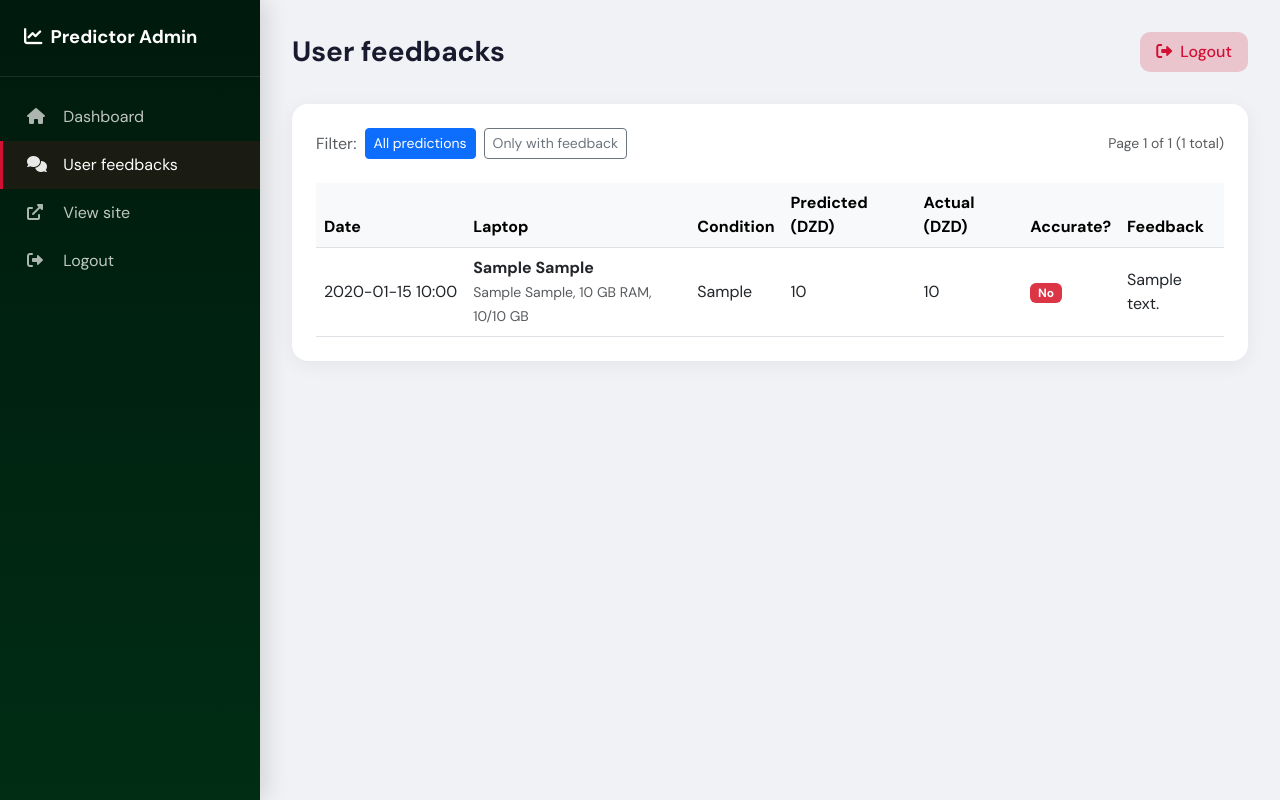
After one commit to abdelhak-k/Algeria-laptop-price-prediction-website, a Django app: page /dashboard/feedback/ in a window 1280 px wide. The commit adds this page. Run offline with Django 5.2, Linux system fonts and the light colour scheme; a user stored in the database is signed in; tables that the repository leaves empty hold one stand-in row (values such as "Sample post"); parts of the project's set-up code (start-up, migrations or seed data) failed here and were passed over.

Commit message:
feat: Add user feedback dashboard page

```diff
--- a/predictor/templates/predictor/dashboard_base.html
+++ b/predictor/templates/predictor/dashboard_base.html
@@ -105,7 +105,8 @@
         <aside class="dashboard-sidebar">
             <div class="brand"><i class="fas fa-chart-line me-2"></i>Predictor Admin</div>
             <nav>
-                <a class="nav-link active" href="{% url 'predictor:dashboard' %}"><i class="fas fa-home"></i> Dashboard</a>
+                <a class="nav-link {% if request.resolver_match.url_name == 'dashboard' %}active{% endif %}" href="{% url 'predictor:dashboard' %}"><i class="fas fa-home"></i> Dashboard</a>
+                <a class="nav-link {% if request.resolver_match.url_name == 'dashboard_feedback' %}active{% endif %}" href="{% url 'predictor:dashboard_feedback' %}"><i class="fas fa-comments"></i> User feedbacks</a>
                 <a class="nav-link" href="{% url 'predictor:home' %}" target="_blank"><i class="fas fa-external-link-alt"></i> View site</a>
                 <a class="nav-link" href="{% url 'predictor:dashboard_logout' %}"><i class="fas fa-sign-out-alt"></i> Logout</a>
             </nav>
--- /dev/null
+++ b/predictor/templates/predictor/dashboard_feedback.html
@@ -0,0 +1,90 @@
+{% extends 'predictor/dashboard_base.html' %}
+{% block title %}User feedbacks{% endblock %}
+{% block page_heading %}User feedbacks{% endblock %}
+
+{% block content %}
+<div class="chart-card">
+    <div class="d-flex flex-wrap justify-content-between align-items-center gap-3 mb-4">
+        <div class="d-flex align-items-center gap-2">
+            <span class="text-muted">Filter:</span>
+            <a href="?" class="btn btn-sm {% if not filter_with_feedback %}btn-primary{% else %}btn-outline-secondary{% endif %}">All predictions</a>
+            <a href="?with_feedback=1" class="btn btn-sm {% if filter_with_feedback %}btn-primary{% else %}btn-outline-secondary{% endif %}">Only with feedback</a>
+        </div>
+        <div class="text-muted small">
+            Page {{ page_obj.number }} of {{ page_obj.paginator.num_pages }} ({{ page_obj.paginator.count }} total)
+        </div>
+    </div>
+
+    <div class="table-responsive">
+        <table class="table table-hover align-middle mb-0">
+            <thead class="table-light">
+                <tr>
+                    <th>Date</th>
+                    <th>Laptop</th>
+                    <th>Condition</th>
+                    <th>Predicted (DZD)</th>
+                    <th>Actual (DZD)</th>
+                    <th>Accurate?</th>
+                    <th>Feedback</th>
+                </tr>
+            </thead>
+            <tbody>
+                {% for f in page_obj %}
+                <tr>
+                    <td class="text-nowrap">{{ f.created_at|date:"Y-m-d H:i" }}</td>
+                    <td>
+                        <strong>{{ f.brand }} {{ f.series }}</strong>
+                        <br><small class="text-muted">{{ f.cpu_brand }} {{ f.cpu_family }}, {{ f.ram_size_gb }} GB RAM, {{ f.ssd_size_gb }}/{{ f.hdd_size_gb }} GB</small>
+                    </td>
+                    <td>{{ f.condition }}</td>
+                    <td>{{ f.predicted_price|floatformat:0 }}</td>
+                    <td>{% if f.actual_price %}{{ f.actual_price|floatformat:0 }}{% else %}<span class="text-muted">—</span>{% endif %}</td>
+                    <td>
+                        {% if f.is_accurate %}
+                            {% if f.is_accurate == 'yes' %}<span class="badge bg-success">Yes</span>
+                            {% elif f.is_accurate == 'close' %}<span class="badge bg-warning text-dark">Close</span>
+                            {% else %}<span class="badge bg-danger">No</span>{% endif %}
+                        {% else %}<span class="text-muted">—</span>
+                        {% endif %}
+                    </td>
+                    <td class="max-width-feedback">
+                        {% if f.feedback_text %}
+                            <span class="text-break" title="{{ f.feedback_text }}">{{ f.feedback_text|truncatewords:15 }}</span>
+                        {% else %}<span class="text-muted">—</span>
+                        {% endif %}
+                    </td>
+                </tr>
+                {% empty %}
+                <tr>
+                    <td colspan="7" class="text-center text-muted py-5">No feedbacks found.</td>
+                </tr>
+                {% endfor %}
+            </tbody>
+        </table>
+    </div>
+
+    {% if page_obj.paginator.num_pages > 1 %}
+    <nav class="mt-4 d-flex justify-content-center">
+        <ul class="pagination mb-0">
+            {% if page_obj.has_previous %}
+                <li class="page-item"><a class="page-link" href="?page={{ page_obj.previous_page_number }}{% if filter_with_feedback %}&with_feedback=1{% endif %}">Previous</a></li>
+            {% endif %}
+            {% for num in page_obj.paginator.page_range %}
+                {% if page_obj.number == num %}
+                    <li class="page-item active"><span class="page-link">{{ num }}</span></li>
+                {% elif num > page_obj.number|add:'-3' and num < page_obj.number|add:'3' %}
+                    <li class="page-item"><a class="page-link" href="?page={{ num }}{% if filter_with_feedback %}&with_feedback=1{% endif %}">{{ num }}</a></li>
+                {% endif %}
+            {% endfor %}
+            {% if page_obj.has_next %}
+                <li class="page-item"><a class="page-link" href="?page={{ page_obj.next_page_number }}{% if filter_with_feedback %}&with_feedback=1{% endif %}">Next</a></li>
+            {% endif %}
+        </ul>
+    </nav>
+    {% endif %}
+</div>
+
+<style>
+    .max-width-feedback { max-width: 280px; }
+</style>
+{% endblock %}
--- a/predictor/urls.py
+++ b/predictor/urls.py
@@ -9,6 +9,7 @@ urlpatterns = [
     path('submit-feedback/', views.submit_feedback, name='submit_feedback'),
     # Custom admin dashboard (staff only)
     path('dashboard/', views.dashboard, name='dashboard'),
+    path('dashboard/feedback/', views.dashboard_feedback, name='dashboard_feedback'),
     path('dashboard/login/', views.DashboardLoginView.as_view(), name='dashboard_login'),
     path('dashboard/logout/', views.dashboard_logout, name='dashboard_logout'),
 ]
--- a/predictor/views.py
+++ b/predictor/views.py
@@ -204,6 +204,32 @@ def dashboard(request):
     return render(request, 'predictor/dashboard.html', context)
 
 
+@login_required(login_url='/dashboard/login/')
+@user_passes_test(_is_staff, login_url='/dashboard/login/')
+def dashboard_feedback(request):
+    """List all user feedbacks with optional filter and pagination."""
+    from django.core.paginator import Paginator
+
+    qs = PredictionFeedback.objects.all().order_by('-created_at')
+    filter_with_feedback = request.GET.get('with_feedback', '')
+    if filter_with_feedback == '1':
+        qs = qs.filter(
+            Q(is_accurate__in=['yes', 'close', 'no']) |
+            Q(actual_price__isnull=False) |
+            ~Q(feedback_text='')
+        ).distinct()
+
+    paginator = Paginator(qs, 20)
+    page_number = request.GET.get('page', 1)
+    page_obj = paginator.get_page(page_number)
+
+    context = {
+        'page_obj': page_obj,
+        'filter_with_feedback': filter_with_feedback,
+    }
+    return render(request, 'predictor/dashboard_feedback.html', context)
+
+
 class DashboardLoginView(LoginView):
     """Login view for dashboard; redirects to /dashboard/ after success."""
     template_name = 'predictor/dashboard_login.html'
```
